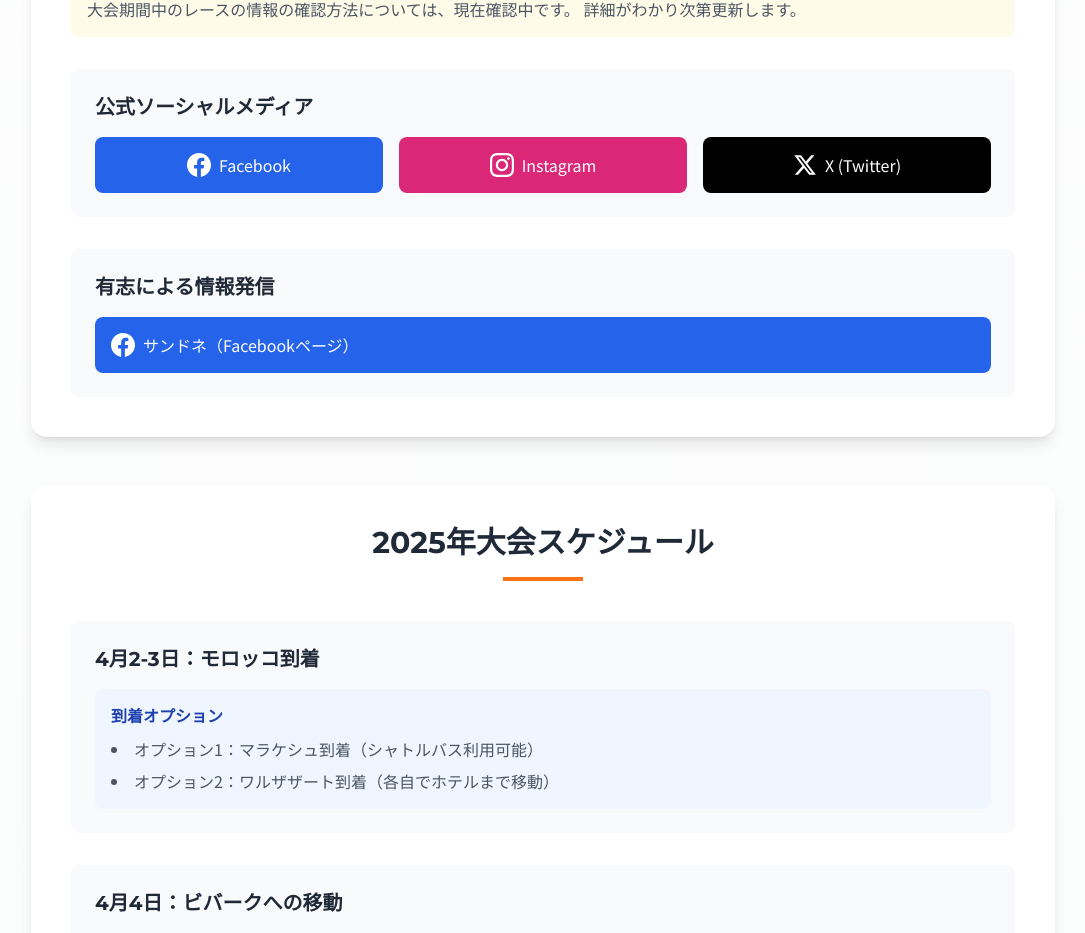
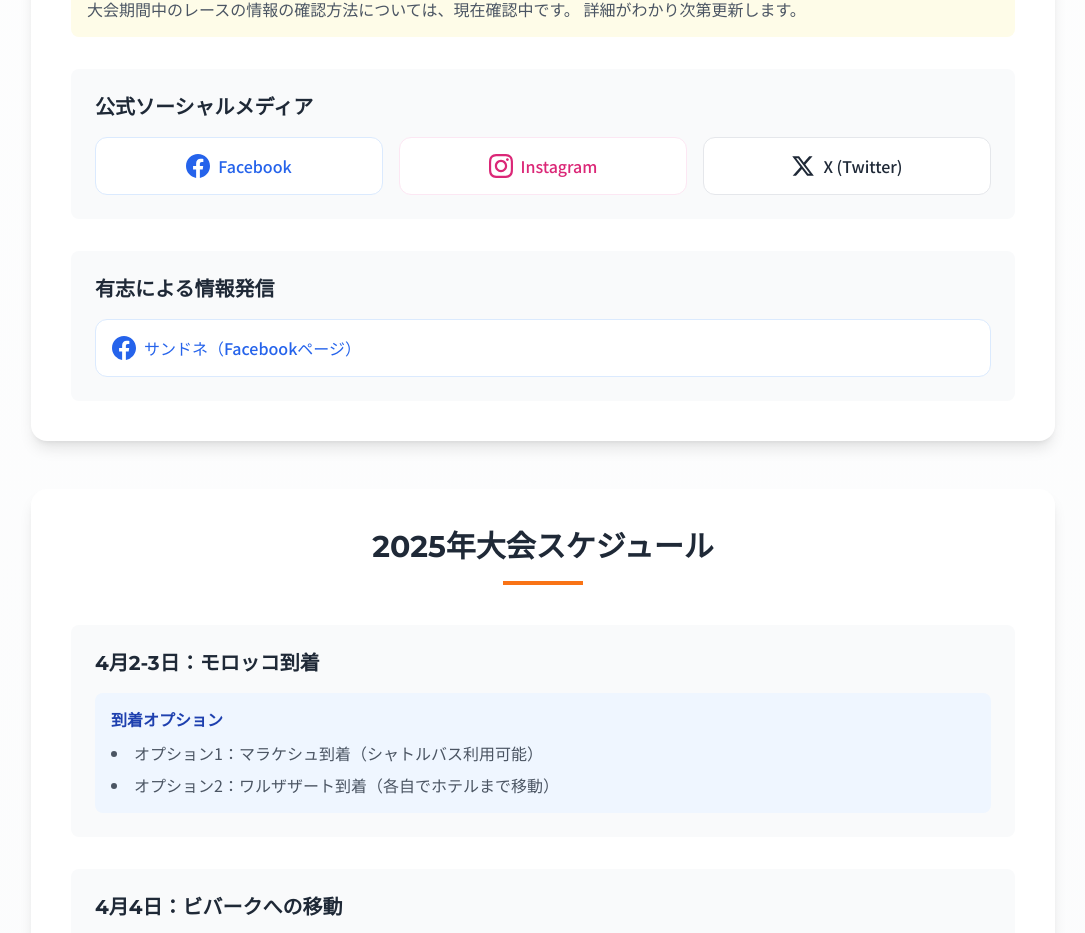
Before and after one commit to isaka1022/saharasabaka, a React (Create React App) app: page / in a window 1280 px wide. Shown: the part 2691-3624 px from the top of the page, without its empty margins (97-1182 px from the left). Built offline with nearby package versions, Linux system fonts and the light colour scheme.

Commit message:
ボタンのデザインを調整

```diff
--- a/src/components/Project.tsx
+++ b/src/components/Project.tsx
@@ -95,34 +95,34 @@ const Project: React.FC<ProjectProps> = ({ showPreparationInfo = false }) => {
                   href="https://www.facebook.com/HALFMARATHONDESSABLES/"
                   target="_blank"
                   rel="noopener noreferrer"
-                  className="flex items-center justify-center p-4 bg-blue-600 text-white rounded-lg hover:bg-blue-700 transition-colors"
+                  className="group flex items-center justify-center p-4 bg-white text-blue-600 rounded-xl hover:bg-blue-50 transition-all duration-300 border border-blue-100 hover:border-blue-200 hover:shadow-md"
                 >
-                  <svg className="w-6 h-6 mr-2" fill="currentColor" viewBox="0 0 24 24">
+                  <svg className="w-6 h-6 mr-2 group-hover:scale-110 transition-transform duration-300" fill="currentColor" viewBox="0 0 24 24">
                     <path d="M24 12.073c0-6.627-5.373-12-12-12s-12 5.373-12 12c0 5.99 4.388 10.954 10.125 11.854v-8.385H7.078v-3.47h3.047V9.43c0-3.007 1.792-4.669 4.533-4.669 1.312 0 2.686.235 2.686.235v2.953H15.83c-1.491 0-1.956.925-1.956 1.874v2.25h3.328l-.532 3.47h-2.796v8.385C19.612 23.027 24 18.062 24 12.073z"/>
                   </svg>
-                  Facebook
+                  <span className="font-medium">Facebook</span>
                 </a>
                 <a
                   href="https://www.instagram.com/marathondessables/"
                   target="_blank"
                   rel="noopener noreferrer"
-                  className="flex items-center justify-center p-4 bg-pink-600 text-white rounded-lg hover:bg-pink-700 transition-colors"
+                  className="group flex items-center justify-center p-4 bg-white text-pink-600 rounded-xl hover:bg-pink-50 transition-all duration-300 border border-pink-100 hover:border-pink-200 hover:shadow-md"
                 >
-                  <svg className="w-6 h-6 mr-2" fill="currentColor" viewBox="0 0 24 24">
+                  <svg className="w-6 h-6 mr-2 group-hover:scale-110 transition-transform duration-300" fill="currentColor" viewBox="0 0 24 24">
                     <path d="M12 2.163c3.204 0 3.584.012 4.85.07 3.252.148 4.771 1.691 4.919 4.919.058 1.265.069 1.645.069 4.849 0 3.205-.012 3.584-.069 4.849-.149 3.225-1.664 4.771-4.919 4.919-1.266.058-1.644.07-4.85.07-3.204 0-3.584-.012-4.849-.07-3.26-.149-4.771-1.699-4.919-4.92-.058-1.265-.07-1.644-.07-4.849 0-3.204.012-3.583.07-4.849.149-3.227 1.664-4.771 4.919-4.919 1.266-.057 1.645-.069 4.849-.069zm0-2.163c-3.259 0-3.667.014-4.947.072-4.358.2-6.78 2.618-6.98 6.98-.059 1.281-.073 1.689-.073 4.948 0 3.259.014 3.668.072 4.948.2 4.358 2.618 6.78 6.98 6.98 1.281.058 1.689.072 4.948.072 3.259 0 3.668-.014 4.948-.072 4.354-.2 6.782-2.618 6.979-6.98.059-1.28.073-1.689.073-4.948 0-3.259-.014-3.667-.072-4.947-.196-4.354-2.617-6.78-6.979-6.98-1.281-.059-1.69-.073-4.949-.073zm0 5.838c-3.403 0-6.162 2.759-6.162 6.162s2.759 6.163 6.162 6.163 6.162-2.759 6.162-6.163c0-3.403-2.759-6.162-6.162-6.162zm0 10.162c-2.209 0-4-1.79-4-4 0-2.209 1.791-4 4-4s4 1.791 4 4c0 2.21-1.791 4-4 4zm6.406-11.845c-.796 0-1.441.645-1.441 1.44s.645 1.44 1.441 1.44c.795 0 1.439-.645 1.439-1.44s-.644-1.44-1.439-1.44z"/>
                   </svg>
-                  Instagram
+                  <span className="font-medium">Instagram</span>
                 </a>
                 <a
                   href="https://x.com/marathonDsables"
                   target="_blank"
                   rel="noopener noreferrer"
-                  className="flex items-center justify-center p-4 bg-black text-white rounded-lg hover:bg-gray-800 transition-colors"
+                  className="group flex items-center justify-center p-4 bg-white text-gray-800 rounded-xl hover:bg-gray-50 transition-all duration-300 border border-gray-200 hover:border-gray-300 hover:shadow-md"
                 >
-                  <svg className="w-6 h-6 mr-2" fill="currentColor" viewBox="0 0 24 24">
+                  <svg className="w-6 h-6 mr-2 group-hover:scale-110 transition-transform duration-300" fill="currentColor" viewBox="0 0 24 24">
                     <path d="M18.244 2.25h3.308l-7.227 8.26 8.502 11.24H16.17l-5.214-6.817L4.99 21.75H1.68l7.73-8.835L1.254 2.25H8.08l4.713 6.231zm-1.161 17.52h1.833L7.084 4.126H5.117z"/>
                   </svg>
-                  X (Twitter)
+                  <span className="font-medium">X (Twitter)</span>
                 </a>
               </div>
             </div>
@@ -134,12 +134,12 @@ const Project: React.FC<ProjectProps> = ({ showPreparationInfo = false }) => {
                   href="https://www.facebook.com/sandonnee/"
                   target="_blank"
                   rel="noopener noreferrer"
-                  className="flex items-center p-4 bg-blue-600 text-white rounded-lg hover:bg-blue-700 transition-colors"
+                  className="group flex items-center p-4 bg-white text-blue-600 rounded-xl hover:bg-blue-50 transition-all duration-300 border border-blue-100 hover:border-blue-200 hover:shadow-md"
                 >
-                  <svg className="w-6 h-6 mr-2" fill="currentColor" viewBox="0 0 24 24">
+                  <svg className="w-6 h-6 mr-2 group-hover:scale-110 transition-transform duration-300" fill="currentColor" viewBox="0 0 24 24">
                     <path d="M24 12.073c0-6.627-5.373-12-12-12s-12 5.373-12 12c0 5.99 4.388 10.954 10.125 11.854v-8.385H7.078v-3.47h3.047V9.43c0-3.007 1.792-4.669 4.533-4.669 1.312 0 2.686.235 2.686.235v2.953H15.83c-1.491 0-1.956.925-1.956 1.874v2.25h3.328l-.532 3.47h-2.796v8.385C19.612 23.027 24 18.062 24 12.073z"/>
                   </svg>
-                  サンドネ（Facebookページ）
+                  <span className="font-medium">サンドネ（Facebookページ）</span>
                 </a>
 
               </div>
```
